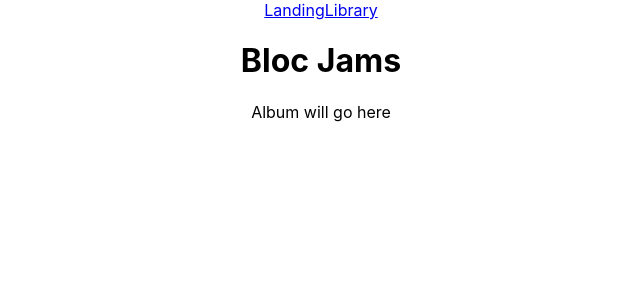
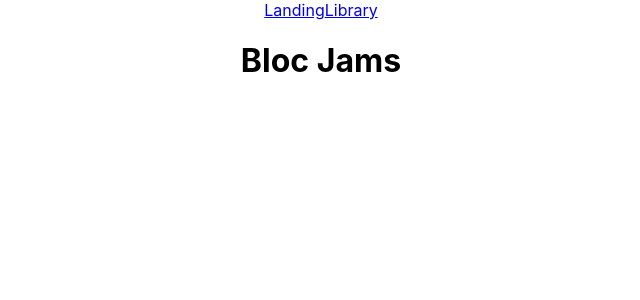
Before and after one commit to jonathansalfen/bloc-jams-react, a React (Create React App) app: page /album in a window 1280 px wide. Shown: the top 300 px of the page, without its empty margins (319-959 px from the left). Built offline with nearby package versions, Linux system fonts and the light colour scheme.

Commit message:
Checkpoint 5 Bloc Jams React Components Library: Completed + Updated

```diff
--- a/src/components/Album.js
+++ b/src/components/Album.js
@@ -4,7 +4,7 @@ class Album extends Component {
   render() {
     return (
       <section className="album">
-        {this.props.match.params.slug} Album will go here
+        {this.props.match.params.slug}
       </section>
     );
   }
--- a/src/components/Library.js
+++ b/src/components/Library.js
@@ -13,7 +13,7 @@ class Library extends Component {
       <section className='library'>
         {
           this.state.albums.map( (album, index) =>
-          <Link to={'/album/${album.slug}'} key={index}>
+          <Link to={`/album/${album.slug}`} key={index}>
             <img src={album.albumCover} alt={album.title} />
             <div>{album.title}</div>
             <div>{album.artist}</div>
```
